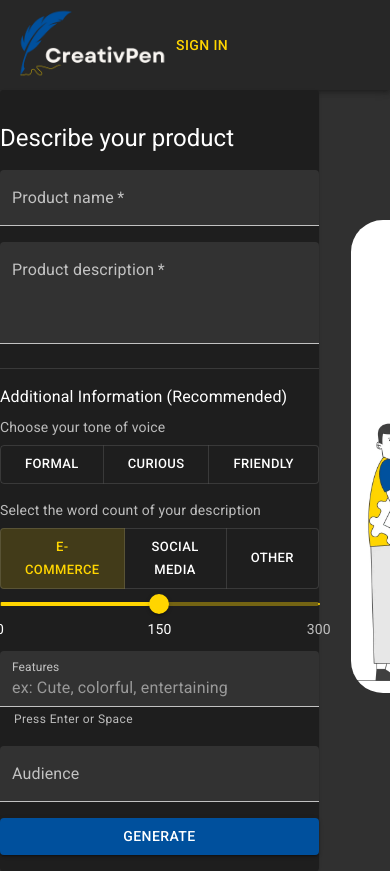
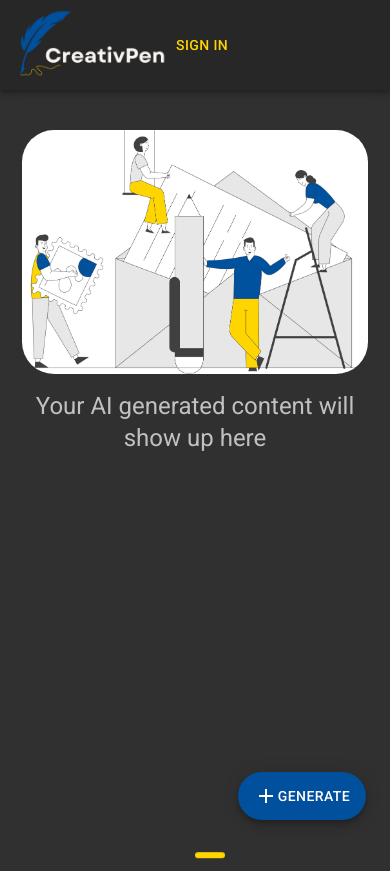
Before and after one commit to rawad663/platepal-ui, a Next.js app: page / in a window 390 px wide. Built offline with nearby package versions, Linux system fonts and the light colour scheme.

Commit message:
feat: mobile friendly

```diff
--- a/src/components/AppBar/AppBar.tsx
+++ b/src/components/AppBar/AppBar.tsx
@@ -12,7 +12,7 @@ export const AppBar = () => {
   return (
     <MuiAppBar color="primary" position="static">
       <Container maxWidth="xl">
-        <Toolbar disableGutters>
+        <Toolbar disableGutters sx={{ width: '100%' }}>
           <LeftAdornment pages={pages} />
           <RightAdornment user={session?.user} signIn={signInWithOAuth} signOut={signOut} />
         </Toolbar>
--- a/src/components/ProductInfoForm/ProductInfoForm.tsx
+++ b/src/components/ProductInfoForm/ProductInfoForm.tsx
@@ -1,21 +1,60 @@
-import { Button, Chip, Divider, InputAdornment, Paper, SxProps, TextField, Typography } from '@mui/material';
-import { ProductInfoInput, Tone } from '@pdg/types/product-descriptions';
-import { Control, Controller, FormState } from 'react-hook-form';
+import {
+  Button,
+  Chip,
+  CircularProgress,
+  Divider,
+  InputAdornment,
+  Paper,
+  SxProps,
+  TextField,
+  Typography,
+} from '@mui/material';
+import { usePdgApi } from '@pdg/hooks/usePdgApi';
+import { IProductDescription, ProductInfoInput, Tone } from '@pdg/types/product-descriptions';
+import { Controller } from 'react-hook-form';
 
 import { RangeSelector } from './RangeSelector';
 import { ToneSelector } from './ToneSelector';
-import { FormFields, ProductInput } from './useProductInfoForm';
+import { ProductInput, useProductInfoForm } from './useProductInfoForm';
 
-type Props = {
+export type Props = {
   sx?: SxProps;
-  inputs: Record<keyof ProductInfoInput, ProductInput>;
-  formState: FormState<FormFields>;
-  control: Control<FormFields>;
   isLoading: boolean;
-  onSubmit: () => Promise<void>;
+  setDescriptions: (descriptions: IProductDescription[]) => void;
+  setIsLoading: (isLoading: boolean) => void;
+  onSubmit?: () => void;
 };
 
-export const ProductInfoForm = ({ sx, inputs, formState, control, onSubmit, isLoading }: Props) => {
+export const ProductInfoForm = ({ sx, isLoading, setDescriptions, setIsLoading, onSubmit }: Props) => {
+  const instance = usePdgApi();
+  const { inputs, control, states, validate, formState } = useProductInfoForm();
+
+  const handleSubmit = validate(async ({ name, description, audience, guarantee }) => {
+    if (Object.keys(formState.errors).length > 0) return;
+
+    const body: ProductInfoInput = {
+      name,
+      description,
+      features: states.features,
+      audience,
+      guarantee,
+      tone: states.activeTone,
+      wordCount: states.activeCount,
+    };
+
+    setIsLoading(true);
+
+    try {
+      const { data } = await instance.post<IProductDescription[]>('/descriptions/create', body);
+      setDescriptions(data);
+    } catch (err) {
+      throw err;
+    } finally {
+      setIsLoading(false);
+      onSubmit && onSubmit();
+    }
+  });
+
   const renderInput = ({ onDelete, onKeyDown, hint: inputHint, state, rules, ...input }: ProductInput) => {
     let inputComponent: React.ReactNode = null;
     switch (input.name) {
@@ -96,13 +135,14 @@ export const ProductInfoForm = ({ sx, inputs, formState, control, onSubmit, isLo
       {[inputs.tone, inputs.wordCount, inputs.features, inputs.audience].map(renderInput)}
 
       <Button
+        sx={{ mb: 2 }}
         fullWidth
         disabled={!!Object.keys(formState.errors).length || isLoading}
         variant="contained"
-        onClick={() => onSubmit()}
+        onClick={() => handleSubmit()}
         color="primary"
       >
-        Generate
+        {isLoading ? <CircularProgress color="secondary" /> : 'Generate'}
       </Button>
     </Paper>
   );
--- /dev/null
+++ b/src/components/ProductInfoForm/ProductInfoFormSlider.tsx
@@ -0,0 +1,67 @@
+import { Box, SwipeableDrawer } from '@mui/material';
+import { styled } from '@mui/material/styles';
+
+import { ProductInfoForm, Props as ProductInfoFormProps } from './ProductInfoForm';
+
+const drawerBleeding = 56;
+
+const Puller = styled(Box)(({ theme }) => ({
+  width: 30,
+  height: 6,
+  backgroundColor: theme.palette.secondary.main,
+  borderRadius: 3,
+  position: 'absolute',
+  top: 8,
+  left: '50%',
+  right: 0,
+}));
+
+type Props = ProductInfoFormProps & {
+  open: boolean;
+  onClose: () => void;
+  onOpen: () => void;
+};
+
+export const ProductInfoFormSlider = ({ open, onClose, onOpen, setIsLoading, setDescriptions, isLoading }: Props) => {
+  return (
+    <SwipeableDrawer
+      anchor="bottom"
+      open={open}
+      onClose={onClose}
+      onOpen={onOpen}
+      swipeAreaWidth={drawerBleeding}
+      disableSwipeToOpen
+      ModalProps={{
+        keepMounted: true,
+      }}
+      sx={{ position: 'relative' }}
+    >
+      <Box
+        sx={{
+          position: 'absolute',
+          top: 0,
+          borderTopLeftRadius: 8,
+          borderTopRightRadius: 8,
+          visibility: 'visible',
+          right: 0,
+          left: 0,
+        }}
+      >
+        <Puller />
+      </Box>
+
+      <ProductInfoForm
+        sx={{
+          maxHeight: '80vh',
+          overflow: 'scroll',
+          px: 2,
+          pt: 4,
+        }}
+        isLoading={isLoading}
+        setDescriptions={setDescriptions}
+        setIsLoading={setIsLoading}
+        onSubmit={onClose}
+      />
+    </SwipeableDrawer>
+  );
+};
--- a/src/components/pageComponents/GeneratePage/GeneratePage.tsx
+++ b/src/components/pageComponents/GeneratePage/GeneratePage.tsx
@@ -1,8 +1,9 @@
-import { Box } from '@mui/material';
+import { Add as AddIcon } from '@mui/icons-material';
+import { Box, Fab } from '@mui/material';
 import { ProductInfoForm } from '@pdg/components/ProductInfoForm';
-import { useProductInfoForm } from '@pdg/components/ProductInfoForm/useProductInfoForm';
-import { usePdgApi } from '@pdg/hooks/usePdgApi';
-import { IProductDescription, ProductInfoInput } from '@pdg/types/product-descriptions';
+import { ProductInfoFormSlider } from '@pdg/components/ProductInfoForm/ProductInfoFormSlider';
+import { useMediaQueries } from '@pdg/hooks/useMediaQueries';
+import { IProductDescription } from '@pdg/types/product-descriptions';
 import { useState } from 'react';
 
 import { styles } from './GeneratePage.styles';
@@ -11,44 +12,39 @@ import { ProductDescription } from './ProductDescription';
 export const GeneratePage = () => {
   const [productDescriptions, setDescriptions] = useState<IProductDescription[] | undefined>();
   const [isLoading, setIsLoading] = useState<boolean>(false);
+  const [drawerOpen, setDrawerOpen] = useState(false);
 
-  const instance = usePdgApi();
-  const { inputs, control, states, validate, formState } = useProductInfoForm();
-
-  const onSubmit = validate(async ({ name, description, audience, guarantee }) => {
-    if (Object.keys(formState.errors).length > 0) return;
-
-    const body: ProductInfoInput = {
-      name,
-      description,
-      features: states.features,
-      audience,
-      guarantee,
-      tone: states.activeTone,
-      wordCount: states.activeCount,
-    };
-
-    setIsLoading(true);
-
-    try {
-      const { data } = await instance.post<IProductDescription[]>('/descriptions/create', body);
-      setDescriptions(data);
-    } catch (err) {
-      throw err;
-    } finally {
-      setIsLoading(false);
-    }
-  });
+  const { isMobile } = useMediaQueries();
 
   return (
-    <Box flex={1} sx={{ display: 'flex', minHeight: '92vh' }}>
-      <ProductInfoForm sx={styles.productInfoForm} {...{ onSubmit, inputs, control, formState, isLoading }} />
+    <Box flex={1} sx={{ display: { md: 'flex', xs: 'inline-block' }, minHeight: '92vh' }}>
+      {isMobile ? (
+        <ProductInfoFormSlider
+          open={drawerOpen}
+          onOpen={() => setDrawerOpen(true)}
+          onClose={() => setDrawerOpen(false)}
+          {...{ isLoading, setIsLoading, setDescriptions }}
+        />
+      ) : (
+        <ProductInfoForm sx={styles.productInfoForm} {...{ isLoading, setIsLoading, setDescriptions }} />
+      )}
+
       <ProductDescription
         {...{
           productDescriptions,
           isLoading,
         }}
       />
+
+      <Fab
+        color="primary"
+        onClick={() => setDrawerOpen(true)}
+        variant="extended"
+        sx={{ display: { md: 'none' }, position: 'fixed', bottom: 24, right: 24 }}
+      >
+        <AddIcon />
+        Generate
+      </Fab>
     </Box>
   );
 };
--- a/src/components/pageComponents/GeneratePage/ProductDescription.tsx
+++ b/src/components/pageComponents/GeneratePage/ProductDescription.tsx
@@ -1,4 +1,5 @@
 import { Box, CircularProgress, Paper, Typography } from '@mui/material';
+import { useMediaQueries } from '@pdg/hooks/useMediaQueries';
 import { IProductDescription } from '@pdg/types/product-descriptions';
 import ReadingIllustration from '@root/public/assets/people.webp';
 import Image from 'next/image';
@@ -9,8 +10,10 @@ type Props = {
 };
 
 export const ProductDescription = ({ productDescriptions, isLoading }: Props) => {
+  const { isMobile } = useMediaQueries();
+
   return (
-    <Box p={4} sx={{ flex: 1, position: 'relative' }}>
+    <Box sx={{ flex: 1, position: 'relative', p: { xs: 1, md: 4 } }}>
       {/* CREATE BANNER HERE */}
       <Box></Box>
 
@@ -36,14 +39,19 @@ export const ProductDescription = ({ productDescriptions, isLoading }: Props) =>
             height: '100%',
           }}
         >
-          <Box sx={{ '& > img': { borderRadius: 8 } }} display="flex" flexDirection="column" alignItems="center">
+          <Box
+            sx={{ '& > img': { borderRadius: 8 }, mt: { xs: 4 } }}
+            display="flex"
+            flexDirection="column"
+            alignItems="center"
+          >
             <Image
               src={ReadingIllustration.src}
               alt="a person reading a book"
-              width={ReadingIllustration.width / 3.2}
-              height={ReadingIllustration.height / 3.2}
+              width={isMobile ? ReadingIllustration.width / 6.2 : ReadingIllustration.width / 3.2}
+              height={isMobile ? ReadingIllustration.height / 6.2 : ReadingIllustration.height / 3.2}
             />
-            <Typography variant="h5" mt={2} fontWeight="normal" color="text.secondary">
+            <Typography variant="h5" mt={2} fontWeight="normal" color="text.secondary" textAlign="center">
               Your AI generated content will show up here
             </Typography>
           </Box>
--- /dev/null
+++ b/src/hooks/useMediaQueries.ts
@@ -0,0 +1,11 @@
+import { useMediaQuery, useTheme } from '@mui/material';
+
+export const useMediaQueries = () => {
+  const { breakpoints } = useTheme();
+
+  return {
+    isMobile: useMediaQuery(breakpoints.down('sm')),
+    isTablet: useMediaQuery(breakpoints.down('md')),
+    isDesktop: useMediaQuery(breakpoints.down('lg')),
+  };
+};
```
